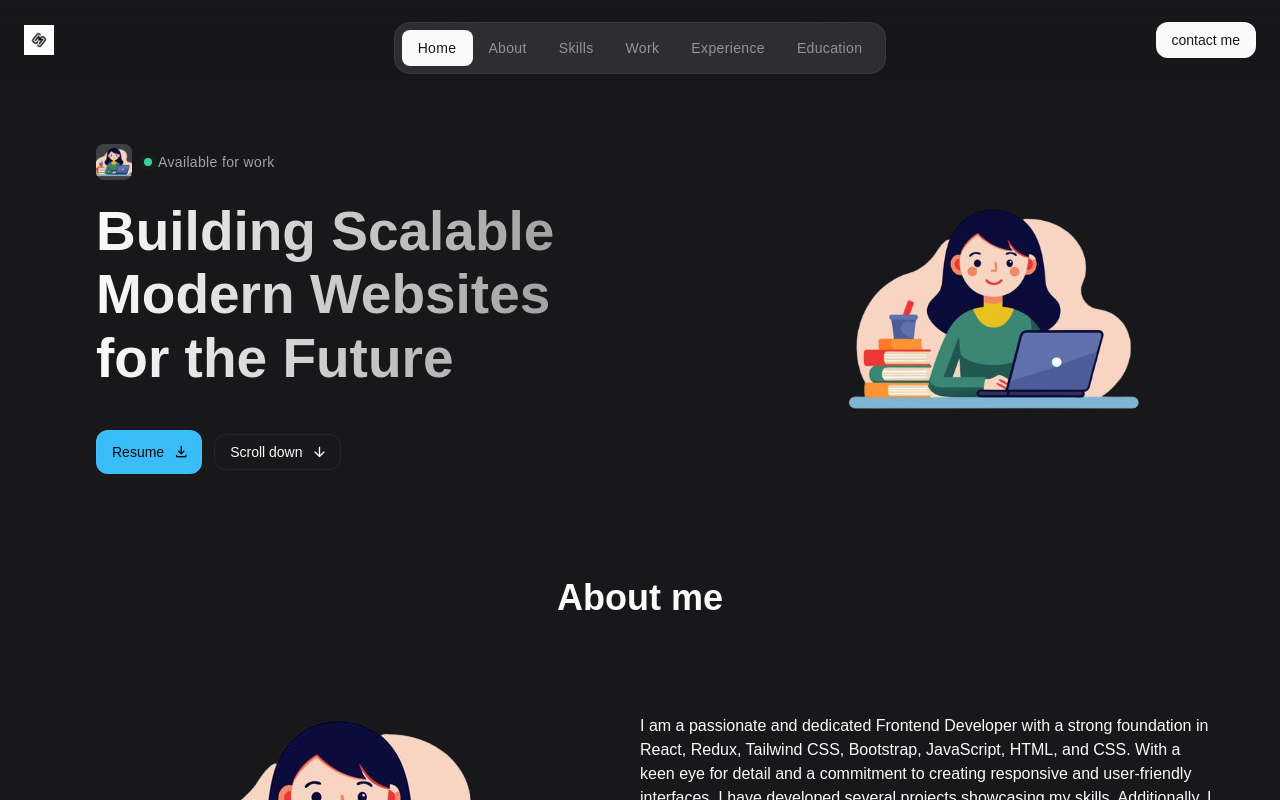
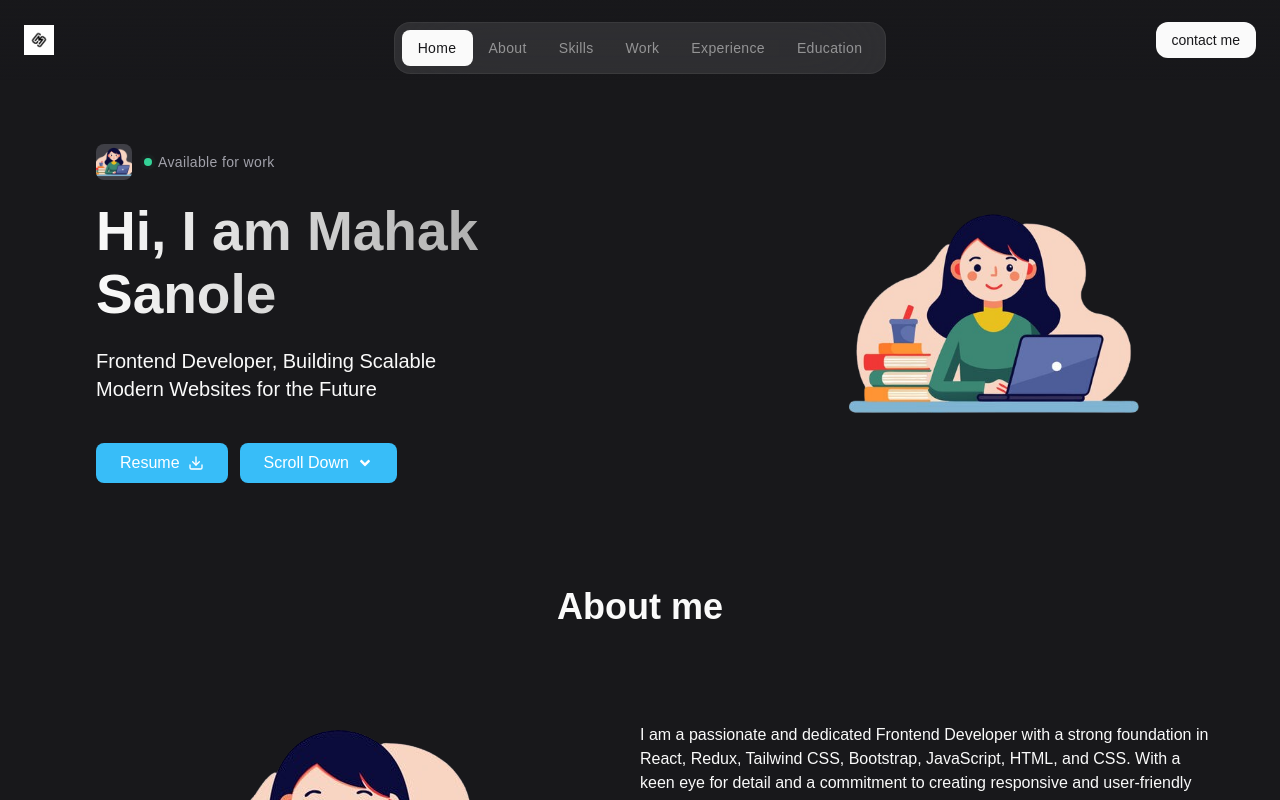
Before and after one commit to sana107/Dashboard_Assignment, a React (Vite) app: page / in a window 1280 px wide. Shown: the top 800 px of the page. Built offline with nearby package versions, Linux system fonts and the light colour scheme.

Commit message:
changes in hero section

```diff
--- a/src/components/Button.jsx
+++ b/src/components/Button.jsx
@@ -1,45 +1,45 @@
-import React from "react";
-import PropTypes from "prop-types";
+// import React from "react";
+// import PropTypes from "prop-types";
 
-// primarybutton
+// // primarybutton
 
-const ButtonPrimary = ({ href, target = self, label, icon, classes }) => {
-  if (href) {
-    return (
-      <a href={href} target={target} className={"btn btn-primary" + classes}>
-        {label}{" "}
-        {icon ? (
-          <span className="material-symbols-rounded " aria-hidden="true">
-            {" "}
-            {icon}
-          </span>
-        ) : undefined}{" "}
-      </a>
-    );
-  } else {
-    return (
-      <button id="resume_btn" className={"btn btn-primary" + classes}>
-        {label}
+// const ButtonPrimary = ({ href, target = self, label, icon, classes }) => {
+//   if (href) {
+//     return (
+//       <a href={href} target={target} className={"btn btn-primary" + classes}>
+//         {label}{" "}
+//         {icon ? (
+//           <span className="material-symbols-rounded " aria-hidden="true">
+//             {" "}
+//             {icon}
+//           </span>
+//         ) : undefined}{" "}
+//       </a>
+//     );
+//   } else {
+//     return (
+//       <button id="resume_btn" className={"btn btn-primary" + classes}>
+//         {label}
 
-        {icon ? (
-          <span className="material-symbols-rounded " aria-hidden="true">
-            {" "}
-            {icon}
-          </span>
-        ) : undefined}
+//         {icon ? (
+//           <span className="material-symbols-rounded " aria-hidden="true">
+//             {" "}
+//             {icon}
+//           </span>
+//         ) : undefined}
 
-      </button>
-    );
-  }
-};
+//       </button>
+//     );
+//   }
+// };
 
-ButtonPrimary.PropTypes = {
-  label: PropTypes.string.isRequired,
-  href: PropTypes.string,
-  label: PropTypes.string,
-  icon: PropTypes.string,
-  classes: PropTypes.string,
-};
+// ButtonPrimary.PropTypes = {
+//   label: PropTypes.string.isRequired,
+//   href: PropTypes.string,
+//   label: PropTypes.string,
+//   icon: PropTypes.string,
+//   classes: PropTypes.string,
+// };
 
 
 
@@ -47,45 +47,45 @@ ButtonPrimary.PropTypes = {
 
 
 
-const ButtonOutline= ({ href, target = self, label, icon, classes }) => {
-    if (href) {
-      return (
-        <a href={href} target={target} className={"btn btn-outline" + classes}>
-          {label}{" "}
-          {icon ? (
-            <span className="material-symbols-rounded " aria-hidden="true">
-              {" "}
-              {icon}
-            </span>
-          ) : undefined}{" "}
-        </a>
-      );
-    } else {
-      return (
-        <button id="resume_btn" className={"btn btn-outline" + classes}>
-          {label}
+// const ButtonOutline= ({ href, target = self, label, icon, classes }) => {
+//     if (href) {
+//       return (
+//         <a href={href} target={target} className={"btn btn-outline" + classes}>
+//           {label}{" "}
+//           {icon ? (
+//             <span className="material-symbols-rounded " aria-hidden="true">
+//               {" "}
+//               {icon}
+//             </span>
+//           ) : undefined}{" "}
+//         </a>
+//       );
+//     } else {
+//       return (
+//         <button id="resume_btn" className={"btn btn-outline" + classes}>
+//           {label}
 
-          {icon ? (
-            <span className="material-symbols-rounded " aria-hidden="true">
-              {" "}
-              {icon}
-            </span>
-          ) : undefined}
+//           {icon ? (
+//             <span className="material-symbols-rounded " aria-hidden="true">
+//               {" "}
+//               {icon}
+//             </span>
+//           ) : undefined}
 
-        </button>
-      );
-    }
-  };
+//         </button>
+//       );
+//     }
+//   };
 
-  ButtonPrimary.PropTypes = {
-    label: PropTypes.string.isRequired,
-    href: PropTypes.string,
-    label: PropTypes.string,
-    icon: PropTypes.string,
-    classes: PropTypes.string,
-  };
+//   ButtonPrimary.PropTypes = {
+//     label: PropTypes.string.isRequired,
+//     href: PropTypes.string,
+//     label: PropTypes.string,
+//     icon: PropTypes.string,
+//     classes: PropTypes.string,
+//   };
 
 
 
 
-export { ButtonPrimary,ButtonOutline };
+// export { ButtonPrimary,ButtonOutline };
--- a/src/components/ContactForm.jsx
+++ b/src/components/ContactForm.jsx
@@ -37,7 +37,7 @@ const ContactForm = () => {
   const handleSubmit = (e) => {
     e.preventDefault();
     const validationErrors = validate();
-    if (object.keys(validationErrors).length > 0) {
+    if (Object.keys(validationErrors).length > 0) {
       setErrors(validationErrors);
     } else {
       setErrors({});
@@ -55,6 +55,7 @@ const ContactForm = () => {
           setFormData({ name: "", email: "", message: "" });
         })
         .catch((error) => {
+          console.error("EmailJS Error:", error.text || error);
           console.log("FAILED...", error);
           toast.error("Failed to send messages.Please try again later");
         })
@@ -64,7 +65,7 @@ const ContactForm = () => {
     }
   };
   return (
-    <div className="p-4 lg:px-16 " id="contact">
+    <div className="p-16 lg:px-16 " id="contact">
       <Toaster />
       <h2 className="my-8 text-center text-4xl font-semibold tracking-tighter lg:text-3xl">
         Let's Connect
--- a/src/components/HeroSection.jsx
+++ b/src/components/HeroSection.jsx
@@ -1,7 +1,11 @@
 import React from "react";
 import girl_img from "../assets/girl_img.png";
 import my_img from "../assets/my_img.jpg";
-import { ButtonPrimary,ButtonOutline } from "./Button";
+import { LuDownload } from "react-icons/lu";
+
+import { FaAngleDown } from "react-icons/fa";
+
+// import { ButtonPrimary,ButtonOutline } from "./Button";
 
 const HeroSection = () => {
   return (
@@ -27,19 +31,37 @@ const HeroSection = () => {
             </div>
           </div>
 
-          <h2 className="headline-1 max-w-[15ch] sm:max-w-[20ch] lg:max-w-[15ch] mt-5 mb-8 lg:mb-10">Building Scalable Modern Websites for the Future</h2>
+          <div>
+            <h2 className="headline-1 max-w-[15ch] sm:max-w-[20ch] lg:max-w-[15ch] mt-5 mb-8 lg:mb-2">
+              Hi, I am Mahak Sanole
+            </h2>
+
+            <p className="text-xl font-mediun  max-w-none mt-5 mb-8 lg:mb-10 ">Frontend Developer, Building Scalable<br/> Modern Websites for the Future</p>
+          </div>
 
           <div className="flex items-center gap-3">
-            <ButtonPrimary label="Resume" icon="download"/>
-             <ButtonOutline href="#about" label="Scroll down" icon="arrow_downward"/>
+            <a
+              href="https://drive.google.com/uc?id=1zdwBsjkFZGESkD1qhw5-l6HyIERyliK1&export=download"
+              download
+            >
+              <button className="bg-sky-400 py-2 px-6 rounded-lg flex items-center gap-2 text-white hover:bg-sky-300 transition">
+                Resume <LuDownload />
+              </button>
+            </a>
+
+            <a href="#target-section">
+              <button className="bg-sky-400 py-2 px-6 rounded-lg flex items-center gap-2 text-white hover:bg-sky-300 transition">
+                Scroll Down <FaAngleDown />
+              </button>
+            </a>
           </div>
         </div>
 
         <div className="hidden lg:block">
-            <figure className="w-full max-w-[380px] ml-auto  overflow-hidden">
-                <img src={girl_img} alt=""  width={400}/>
-                {/* <img src={my_img} alt=""  width={280} /> */}
-            </figure>
+          <figure className="w-full max-w-[380px] ml-auto  overflow-hidden">
+            <img src={girl_img} alt="" width={400} />
+            {/* <img src={my_img} alt=""  width={280} /> */}
+          </figure>
         </div>
       </div>
     </section>
--- a/src/constants/index.jsx
+++ b/src/constants/index.jsx
@@ -63,12 +63,12 @@ export const PROJECTS = [
   },
   {
     id: 6,
-    title: "Online Learning Platform",
+    title: "Dasboard",
     description:
       "An e-learning platform offering video courses, quizzes, and progress tracking for students.",
     techStack: ["Vue.js", "Node.js", "MongoDB", "Express"],
     imgSrc: project6,
-    link: "https://example-learningplatform.com",
+    link: "eskillstask.vercel.app",
   },
 ];
 
```
